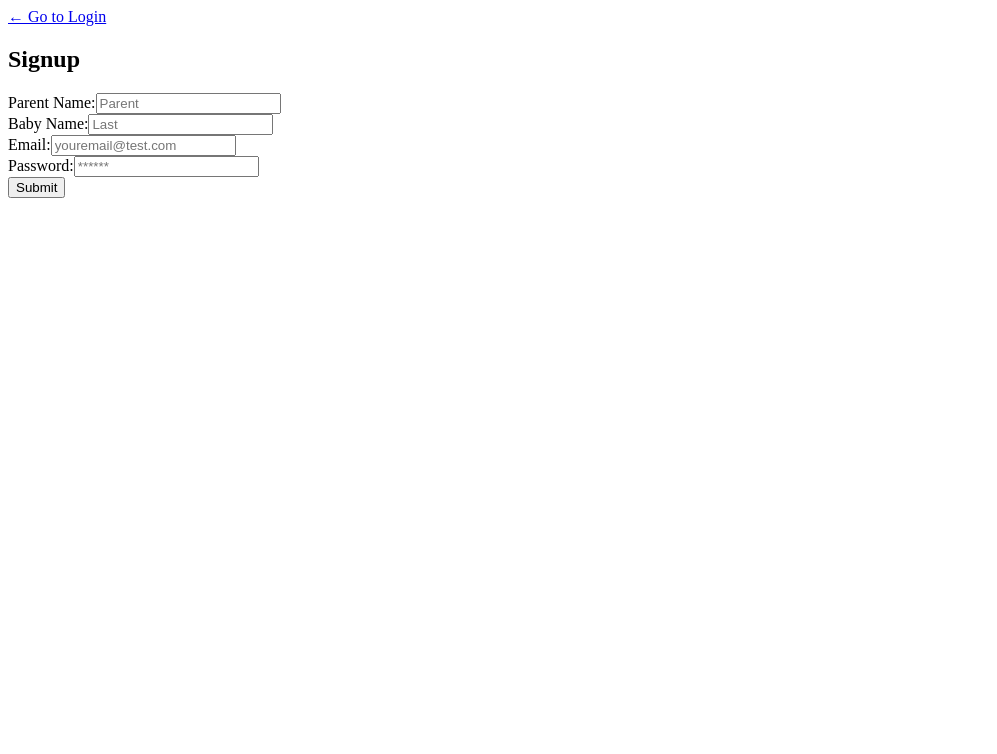
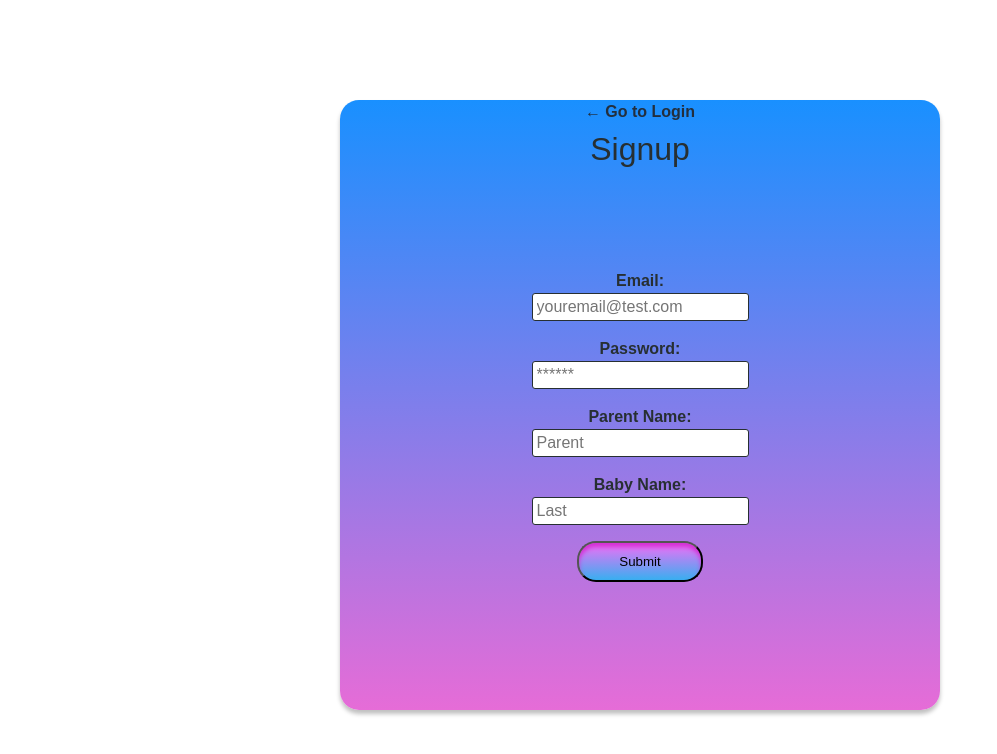
Before and after one commit to mhaddadin1/helloBaby, a React (Create React App) app in the folder client/: page /signup in a window 1280 px wide. Shown: the top 754 px of the page, without its empty margins (0-997 px from the left). Built offline with nearby package versions, Linux system fonts and the light colour scheme.

Commit message:
added some styling for signup page

```diff
--- a/client/src/App.js
+++ b/client/src/App.js
@@ -9,7 +9,6 @@ import {
 import { setContext } from "@apollo/client/link/context";
 
 import { Provider } from "react-redux";
-// import store from "./utils/store";
 
 import Home from "./pages/Home";
 import Login from "./pages/Login";
--- /dev/null
+++ b/client/src/index.css
@@ -0,0 +1,245 @@
+:root {
+  --primary: #232f3e;
+  --secondary: #f3a847;
+  --tertiary: #b12704;
+  --light: #fafafa;
+  --dark: #272f32;
+  --error: rgb(228, 46, 1);
+  --spacing-one: calc(1rem * 0.5);
+  --spacing-two: calc(1rem);
+}
+
+* {
+  box-sizing: border-box;
+}
+
+html,
+body {
+  min-height: 100%;
+}
+
+body {
+  margin: 0;
+  padding: 0;
+  font-family: "Karla", sans-serif;
+  font-weight: 400;
+  line-height: 1.5;
+  font-size: 16px;
+  color: var(--dark);
+}
+
+h1,
+h2,
+h3,
+h4,
+h5,
+h6 {
+  font-family: "Rubik", sans-serif;
+  font-weight: 500;
+  margin: 5px 0;
+  line-height: 1.25;
+}
+
+h1 {
+  font-size: 2.25rem;
+}
+
+h2 {
+  font-size: 2rem;
+}
+
+h3 {
+  font-size: 1.75rem;
+}
+
+h4 {
+  font-size: 1.5rem;
+}
+
+h5 {
+  font-size: 1.25rem;
+}
+
+h6 {
+  font-size: 1rem;
+}
+
+p {
+  font-size: 1.1rem;
+  margin-top: 0;
+}
+
+a {
+  color: var(--primary);
+  text-decoration: none;
+  font-weight: bold;
+}
+
+a:hover {
+  text-decoration: underline;
+}
+
+header {
+  background: var(--primary);
+}
+
+header a {
+  color: var(--light);
+}
+
+button {
+  /* position: absolute; */
+  width: 126px;
+  height: 41px;
+  left: 151px;
+  top: 422px;
+
+  background: linear-gradient(180deg, #f46ef6 0%, #38aff0 100%);
+  box-shadow: inset 0px 4px 4px rgb(212, 47, 212);
+  border-radius: 19px;
+}
+
+button:hover {
+  opacity: 0.8;
+}
+
+button[disabled] {
+  cursor: default;
+  opacity: 0.8;
+}
+
+img {
+  max-width: 100%;
+}
+
+span[role="img"] {
+  cursor: default;
+}
+
+form {
+  font-weight: bold;
+}
+
+input {
+  font-size: 1rem;
+  padding: 0.25rem;
+  border: 1px solid var(--dark);
+  outline: none;
+  border-radius: 3px;
+  transition: box-shadow 0.2s;
+}
+
+input:focus {
+  border: 1px solid var(--secondary);
+  box-shadow: 0 0 0.25rem rgba(0, 0, 0, 0.5);
+}
+
+label {
+  display: flex;
+  flex-direction: column;
+}
+.card1 {
+  position: relative;
+  height: 610px;
+
+  max-width: 600px;
+  margin-left: auto;
+  margin-right: auto;
+
+  background: linear-gradient(180deg, #1990ff 0%, #e66cd7 100%);
+  box-shadow: 0px 4px 4px rgba(0, 0, 0, 0.25);
+  border-radius: 19px;
+  text-align: center;
+}
+
+.card {
+  width: 25%;
+  text-align: center;
+}
+
+.container {
+  width: 85%;
+  max-width: 1200px;
+  margin-left: auto;
+  margin-right: auto;
+}
+
+.flex-row {
+  display: flex;
+  flex-wrap: wrap;
+}
+
+.space-between {
+  justify-content: space-between;
+}
+
+.flex-end {
+  justify-content: flex-end;
+}
+
+.flex-center {
+  justify-content: center;
+}
+
+.mx-1 {
+  margin-right: var(--spacing-one);
+  margin-left: var(--spacing-one);
+}
+
+.mx-2 {
+  margin-right: var(--spacing-two);
+  margin-left: var(--spacing-two);
+}
+
+.my-1 {
+  margin-top: var(--spacing-one);
+  margin-bottom: var(--spacing-one);
+}
+
+.my-2 {
+  margin-top: var(--spacing-two);
+  margin-bottom: var(--spacing-two);
+}
+
+.my-3 {
+  margin-top: 100px;
+  margin-bottom: 100px;
+}
+
+.my-top {
+  margin-top: 100px;
+}
+
+.my-bot {
+  margin-bottom: 100px;
+}
+
+.px-1 {
+  padding-right: var(--spacing-one);
+  padding-left: var(--spacing-one);
+}
+
+.px-2 {
+  padding-right: var(--spacing-two);
+  padding-left: var(--spacing-two);
+}
+
+.py-1 {
+  padding-top: var(--spacing-one);
+  padding-bottom: var(--spacing-one);
+}
+
+.py-2 {
+  padding-top: var(--spacing-two);
+  padding-bottom: var(--spacing-two);
+}
+
+.py-3 .error-text {
+  color: var(--error);
+}
+
+@media screen and (max-width: 768px) {
+  .card {
+    width: 100%;
+  }
+}
--- a/client/src/index.js
+++ b/client/src/index.js
@@ -1,5 +1,7 @@
 import React from "react";
 import ReactDOM from "react-dom/client";
+import "./index.css";
+
 import App from "./App";
 import reportWebVitals from "./reportWebVitals";
 
--- a/client/src/pages/Signup.js
+++ b/client/src/pages/Signup.js
@@ -31,12 +31,34 @@ function Signup(props) {
   };
 
   return (
-    <div className="container my-1">
+    <div className="card1 my-3 ">
       <Link to="/login">← Go to Login</Link>
 
       <h2>Signup</h2>
       <form onSubmit={handleFormSubmit}>
-        <div className="flex-row space-between my-2">
+        <div className="my-top">
+          <label htmlFor="email">Email:</label>
+          <input
+            placeholder="youremail@test.com"
+            name="email"
+            type="email"
+            id="email"
+            onChange={handleChange}
+          />
+        </div>
+
+        <div className="my-2">
+          <label htmlFor="pwd">Password:</label>
+          <input
+            placeholder="******"
+            name="password"
+            type="password"
+            id="pwd"
+            onChange={handleChange}
+          />
+        </div>
+
+        <div className="  my-2">
           <label htmlFor="parentName">Parent Name:</label>
           <input
             placeholder="Parent"
@@ -46,7 +68,7 @@ function Signup(props) {
             onChange={handleChange}
           />
         </div>
-        <div className="flex-row space-between my-2">
+        <div className="  my-2">
           <label htmlFor="babyName">Baby Name:</label>
           <input
             placeholder="Last"
@@ -56,27 +78,8 @@ function Signup(props) {
             onChange={handleChange}
           />
         </div>
-        <div className="flex-row space-between my-2">
-          <label htmlFor="email">Email:</label>
-          <input
-            placeholder="youremail@test.com"
-            name="email"
-            type="email"
-            id="email"
-            onChange={handleChange}
-          />
-        </div>
-        <div className="flex-row space-between my-2">
-          <label htmlFor="pwd">Password:</label>
-          <input
-            placeholder="******"
-            name="password"
-            type="password"
-            id="pwd"
-            onChange={handleChange}
-          />
-        </div>
-        <div className="flex-row flex-end">
+
+        <div className="flex-center my-bot">
           <button type="submit">Submit</button>
         </div>
       </form>
```
